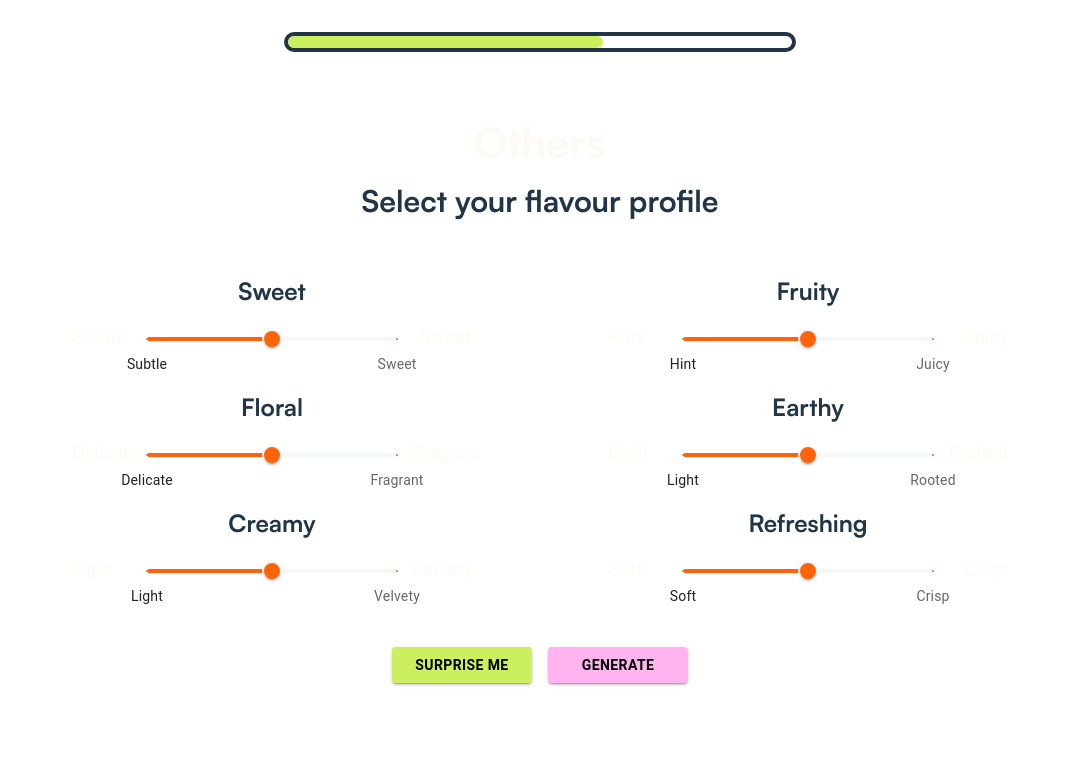
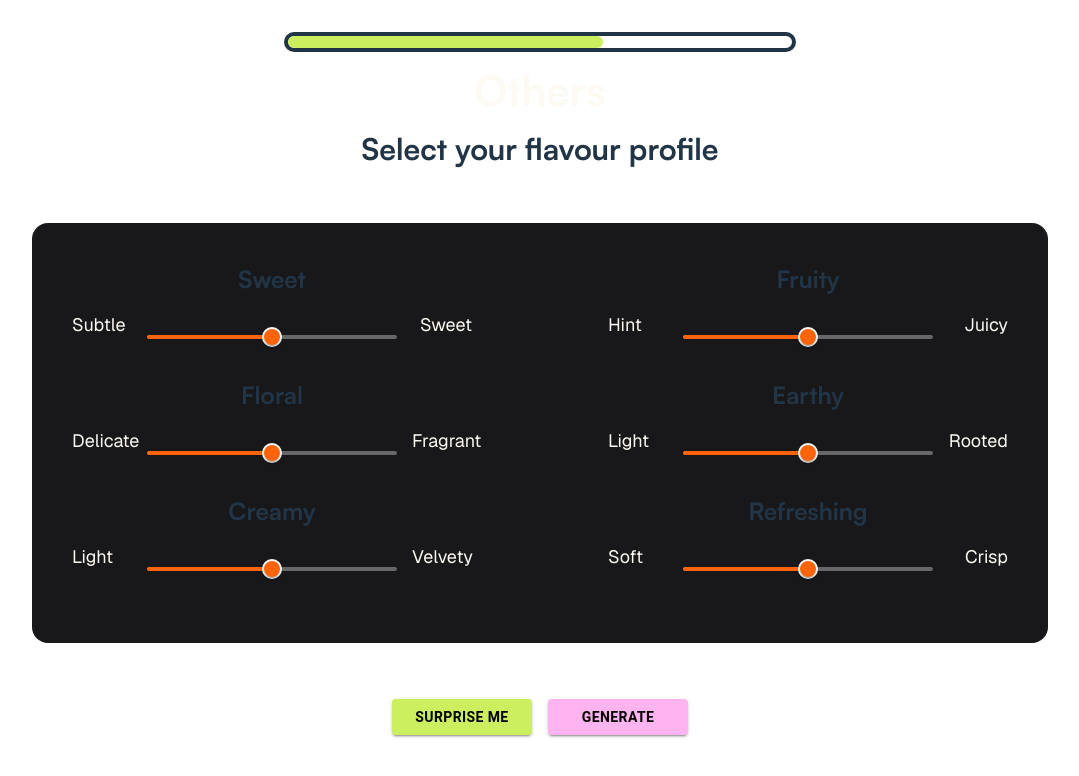
Before and after one commit to reallyAD/microSite-frontend, a React (Vite) app: page /flavour-profile in a window 1280 px wide. Shown: the top 776 px of the page, without its empty margins (100-1179 px from the left). Built offline with nearby package versions, Linux system fonts and the light colour scheme.

Commit message:
fix ui in flavourprofile

```diff
--- a/src/pages/flavourProfile/components/FlavourProfileForm.jsx
+++ b/src/pages/flavourProfile/components/FlavourProfileForm.jsx
@@ -214,14 +214,14 @@ function FlavourProfileForm () {
 
     return (
         <>
-            <div className="mb-8">
+            <div className="mb-14">
                 <div className="text-3xl flex justify-center items-center">
                     <div className="flex flex-col items-center">
                         <h1 className="font-bold mb-4">{drinkData.drinkBase || "Others"}</h1>
                         <h2 className="font-satoshiBold mb-14">Select your flavour profile</h2>
                     </div>
                 </div>
-                <div className="grid grid-cols-2 gap-x-34 gap-y-2">
+                <div className="rounded-2xl p-10 bg-zinc-900 grid grid-cols-2 gap-x-34 gap-y-2">
                     {currentProfile.map((profile, index) => {
                         // Ensure the value is always defined by using a default of 0
                         const sliderValue = flavourProfile[profile.title]?.value ?? 0;
--- a/src/pages/flavourProfile/components/FlavourSlider.jsx
+++ b/src/pages/flavourProfile/components/FlavourSlider.jsx
@@ -14,7 +14,7 @@ function FlavourSlider({ title, value, minLabel, maxLabel, marks, onChangeValue,
                 <Box sx={{ width: 250}}>
                     <Slider
                         onChange={onChangeValue}
-                        marks={marks}
+                        // marks={marks}
                         value={value}
                         min={0}
                         max={100}
```
